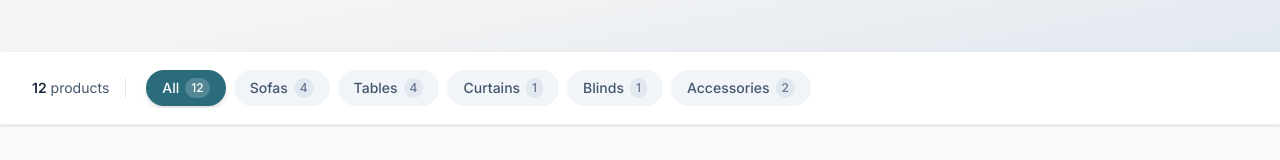
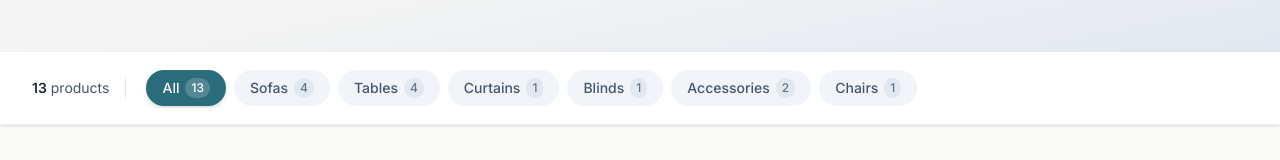
Before and after one commit to Subhas6033/furnitureSite, a React (Vite) app in the folder Client/: page /products in a window 1280 px wide. Shown: the part 236-396 px from the top of the page. Built offline with nearby package versions, Linux system fonts and the light colour scheme; no server answers.

Commit message:
update some ui and products

```diff
--- a/Client/src/Data/categories.js
+++ b/Client/src/Data/categories.js
@@ -12,15 +12,17 @@
  */
 const categoryImages = {
   Sofas:
-    "https://images.unsplash.com/photo-1555041469-a586c61ea9bc?q=80&w=800&auto=format&fit=crop",
+    "https://res.cloudinary.com/developersubhas/image/upload/v1783531007/sofa_ym5twc.png",
   Tables:
-    "https://images.unsplash.com/photo-1617806118233-18e1de247200?q=80&w=800&auto=format&fit=crop",
+    "https://res.cloudinary.com/developersubhas/image/upload/v1783418532/centerTableDetails_gdijci.png",
   Curtains:
     "https://res.cloudinary.com/developersubhas/image/upload/v1783416968/curtainsDetail_jaqeuz.png",
   Blinds:
     "https://res.cloudinary.com/developersubhas/image/upload/v1783417279/blindsDetails_qm3znn.png",
   Accessories:
-    "https://images.unsplash.com/photo-1550226891-ef816aed4a98?q=80&w=800&auto=format&fit=crop",
+    "https://res.cloudinary.com/developersubhas/image/upload/v1783416508/ottomansFront_ekeyqx.png",
+  Chairs:
+    "https://res.cloudinary.com/developersubhas/image/upload/v1783531290/chairs_ptwlmq.png",
 };
 
 /**
--- a/Client/src/Data/products.js
+++ b/Client/src/Data/products.js
@@ -60,26 +60,41 @@
   ],
   curtains: [
     "https://res.cloudinary.com/developersubhas/image/upload/v1783416968/curtainsDetail_jaqeuz.png",
+    "https://res.cloudinary.com/developersubhas/image/upload/v1783535031/file_000000008bf471fab248a57df9213db5_isfuq2.png",
     "https://res.cloudinary.com/developersubhas/image/upload/v1783417038/curtainsSide_alq7nr.jpg",
-    "https://res.cloudinary.com/developersubhas/image/upload/v1783424028/curtaneTwo_snwhml.jpg",
     "https://res.cloudinary.com/developersubhas/image/upload/v1783417219/curtainsDetail_tt9boa.jpg",
-    "https://res.cloudinary.com/developersubhas/image/upload/v1783424029/curtaneFour_l42kwn.jpg",
     "https://res.cloudinary.com/developersubhas/image/upload/v1783424029/curtaneThree_glnwbi.jpg",
-    "https://res.cloudinary.com/developersubhas/image/upload/v1783424029/curtainOne_ejqss1.jpg",
   ],
   blinds: [
     "https://res.cloudinary.com/developersubhas/image/upload/v1783417279/blindsDetails_qm3znn.png",
+    "https://res.cloudinary.com/developersubhas/image/upload/v1783534355/blinds_qj0gjr.png",
+    "https://res.cloudinary.com/developersubhas/image/upload/v1783534466/blindsD_uaetvp.png",
+    "https://res.cloudinary.com/developersubhas/image/upload/v1783534509/file_00000000d8d071fa8bd9efae08a522eb_ufdfnt.png",
+    "https://res.cloudinary.com/developersubhas/image/upload/v1783534557/f_grei3u.png",
+    "https://res.cloudinary.com/developersubhas/image/upload/v1783534623/d_yagttf.png",
+    "https://res.cloudinary.com/developersubhas/image/upload/v1783424029/curtainOne_ejqss1.jpg",
+    "https://res.cloudinary.com/developersubhas/image/upload/v1783424028/curtaneTwo_snwhml.jpg",
+    "https://res.cloudinary.com/developersubhas/image/upload/v1783424029/curtaneFour_l42kwn.jpg",
   ],
   poufs: [
-    "https://images.unsplash.com/photo-1618221195710-dd6b41faaea6?q=80&w=800&auto=format&fit=crop",
-    "https://images.unsplash.com/photo-1763616828225-95befdfddc0c?q=80&w=800&auto=format&fit=crop",
-    "https://images.unsplash.com/photo-1555041469-a586c61ea9bc?q=80&w=800&auto=format&fit=crop",
-    "https://images.unsplash.com/photo-1550226891-ef816aed4a98?q=80&w=800&auto=format&fit=crop",
+    "https://res.cloudinary.com/developersubhas/image/upload/v1783535389/file_00000000b1587207b6d594f740b09af8_uubekr.png",
+    "https://res.cloudinary.com/developersubhas/image/upload/v1783535387/file_00000000fcb871faabb70ae5df573911_gnuln0.png",
+    "https://res.cloudinary.com/developersubhas/image/upload/v1783535382/file_00000000ed3c7208aa2b962a678fa02d_zlufrk.png",
+    "https://res.cloudinary.com/developersubhas/image/upload/v1783535384/file_0000000005fc7207916b24e2a3718115_okut8n.png",
+    "https://res.cloudinary.com/developersubhas/image/upload/v1783535374/file_00000000537071fa9c612e715e71107e_suen45.png",
+    "https://res.cloudinary.com/developersubhas/image/upload/v1783535381/file_000000008a7c71f88f61c2577a861cf7_zbj42t.png",
+    "https://res.cloudinary.com/developersubhas/image/upload/v1783535386/file_00000000c78471fd8473a9bc571c7692_jnfqzf.png",
+    "https://res.cloudinary.com/developersubhas/image/upload/v1783535383/file_0000000008a472309e7656c451ccb24c_vsmr5m.png",
+    "https://res.cloudinary.com/developersubhas/image/upload/v1783535369/file_00000000630471fd9c84a02eb35e3ce1_rodxml.png",
   ],
   ottomans: [
     "https://res.cloudinary.com/developersubhas/image/upload/v1783416508/ottomansFront_ekeyqx.png",
+    "https://res.cloudinary.com/developersubhas/image/upload/v1783535676/file_00000000c35c71fa8d33b3be639a5f4d_nbalr4.png",
     "https://res.cloudinary.com/developersubhas/image/upload/v1783416607/ottomansSide_b8e17p.png",
     "https://res.cloudinary.com/developersubhas/image/upload/v1783424182/otto_gxlkoq.png",
+  ],
+  chairs: [
+    "https://res.cloudinary.com/developersubhas/image/upload/v1783531290/chairs_ptwlmq.png",
   ],
 };
 
@@ -128,6 +143,7 @@
     inStock: true,
     tag: "Best Seller",
     model3d: "sofa",
+    featured: true,
   },
   {
     id: "3-seater-sofa",
@@ -158,6 +174,7 @@
     inStock: true,
     tag: "Popular",
     model3d: "sofa",
+    featured: true,
   },
   {
     id: "2-seater-sofa",
@@ -247,6 +264,7 @@
     inStock: true,
     tag: null,
     model3d: "table",
+    featured: true,
   },
   {
     id: "wooden-top-centre-table",
@@ -368,6 +386,7 @@
     inStock: true,
     tag: "Complete Range",
     model3d: "curtain",
+    featured: true,
   },
   {
     id: "blinds",
@@ -398,6 +417,7 @@
     inStock: true,
     tag: "Trending",
     model3d: "blinds",
+    featured: true,
   },
   {
     id: "poufs",
@@ -458,6 +478,38 @@
     inStock: true,
     tag: "Versatile",
     model3d: "ottoman",
+    featured: true,
+  },
+  {
+    id: "premium-chairs",
+    name: "Chairs",
+    category: "Chairs",
+    price: 449,
+    originalPrice: 599,
+    images: productImages.chairs,
+    description:
+      "Stylish and versatile, our ottomans can be used as seating, footrests, or accent furniture. Choose from a wide range of fabrics, colours, and sizes to perfectly match your interiors.",
+    specifications: {
+      "Available Sizes": "Customizable",
+      Material: "Fabric/Leather",
+      "Fill Type": "High-density Foam",
+      Storage: "With/Without Storage",
+      "Delivery Time": "2-4 Weeks",
+      Warranty: "5 Years",
+    },
+    colors: [
+      { name: "Navy Blue", hex: "#000080" },
+      { name: "Emerald", hex: "#50C878" },
+      { name: "Camel", hex: "#C19A6B" },
+      { name: "Charcoal", hex: "#36454F" },
+      { name: "Ivory", hex: "#FFFFF0" },
+    ],
+    rating: 4.7,
+    reviews: 98,
+    inStock: true,
+    tag: "Versatile",
+    model3d: "ottoman",
+    featured: true,
   },
 ];
 
@@ -486,3 +538,11 @@
 export const getAllCategories = () => {
   return [...new Set(products.map((product) => product.category))];
 };
+
+/**
+ * Get featured products
+ * @returns {array} Array of featured products
+ */
+export const getFeaturedProducts = () => {
+  return products.filter((product) => product.featured === true);
+};
--- a/Client/src/Pages/About/About.jsx
+++ b/Client/src/Pages/About/About.jsx
@@ -351,6 +351,57 @@
         </div>
       </section>
 
+      {/* Video Section */}
+      <section className="py-20 md:py-28 bg-linear-to-br from-stone-50 via-slate-50 to-stone-100">
+        <div className="max-w-7xl mx-auto px-4 sm:px-6 lg:px-8">
+          <motion.div
+            className="text-center mb-12 md:mb-16"
+            initial="hidden"
+            whileInView="visible"
+            viewport={{ once: true, margin: "-100px" }}
+            variants={staggerContainer(0.1, 0.1)}
+          >
+            <motion.span
+              variants={fadeUp}
+              className="inline-block text-sm font-semibold tracking-[0.25em] uppercase text-brand-accent mb-4"
+            >
+              Our Craft in Action
+            </motion.span>
+            <motion.h2
+              variants={fadeUp}
+              className="text-3xl md:text-4xl lg:text-5xl font-serif text-slate-900 mb-5"
+            >
+              Watch Our Story Come to Life
+            </motion.h2>
+            <motion.p
+              variants={fadeUp}
+              className="text-slate-600 text-lg max-w-2xl mx-auto"
+            >
+              Experience the passion and precision that goes into every piece we
+              create.
+            </motion.p>
+          </motion.div>
+
+          <motion.div
+            initial={{ opacity: 0, y: 30 }}
+            whileInView={{ opacity: 1, y: 0 }}
+            viewport={{ once: true }}
+            transition={{ duration: 0.6 }}
+            className="relative rounded-3xl overflow-hidden shadow-2xl bg-slate-900"
+          >
+            <div className="relative pb-[56.25%] h-0">
+              <iframe
+                className="absolute top-0 left-0 w-full h-full"
+                src="./ENTITY.mp4"
+                title="Entity Furnitures - Crafting Comfort, Creating Legacy"
+                allow="accelerometer; autoplay; clipboard-write; encrypted-media; gyroscope; picture-in-picture; web-share"
+                allowFullScreen
+              />
+            </div>
+          </motion.div>
+        </div>
+      </section>
+
       {/* Values Section */}
       <section className="py-20 md:py-28 bg-linear-to-br from-stone-50 via-slate-50 to-stone-100">
         <div className="max-w-7xl mx-auto px-4 sm:px-6 lg:px-8">
--- a/Client/src/Pages/Contact/Contact.jsx
+++ b/Client/src/Pages/Contact/Contact.jsx
@@ -46,7 +46,8 @@
 const contactInfo = [
   {
     title: "Visit Our Showroom",
-    description: "123 Furniture Lane, Portland, OR 97201",
+    description:
+      "1st floor, Unit t: 13, 14 Ground Floor & Unit: 101 & 102, Bhawanipore 18, Ashutosh Mukherjee Rd, Jadubabur Bazar, Bhowanipore, Kolkata, West Bengal 700025",
     icon: (
       <svg
         className="w-6 h-6"
@@ -90,7 +91,7 @@
   },
   {
     title: "Email Us",
-    description: "hello@amaraandoak.com",
+    description: "entityfurniture2006@gmail.com",
     icon: (
       <svg
         className="w-6 h-6"
@@ -298,30 +299,19 @@
       </section>
 
       {/* Map Section */}
-      <section className="h-100 bg-slate-100 relative overflow-hidden">
-        <div className="absolute inset-0 flex items-center justify-center bg-slate-200">
-          <div className="text-center">
-            <svg
-              className="w-16 h-16 text-slate-400 mx-auto mb-4"
-              fill="none"
-              viewBox="0 0 24 24"
-              stroke="currentColor"
-            >
-              <path
-                strokeLinecap="round"
-                strokeLinejoin="round"
-                strokeWidth={1}
-                d="M17.657 16.657L13.414 20.9a1.998 1.998 0 01-2.827 0l-4.244-4.243a8 8 0 1111.314 0z"
-              />
-              <path
-                strokeLinecap="round"
-                strokeLinejoin="round"
-                strokeWidth={1}
-                d="M15 11a3 3 0 11-6 0 3 3 0 016 0z"
-              />
-            </svg>
-            <p className="text-slate-500">Interactive map coming soon</p>
-          </div>
+      <section className="py-0 bg-slate-100">
+        <div className="w-full h-112.5 md:h-125">
+          <iframe
+            src="https://www.google.com/maps/embed?pb=!1m18!1m12!1m3!1d3685.146509310262!2d88.34352947517337!3d22.5361838795176!2m3!1f0!2f0!3f0!3m2!1i1024!2i768!4f13.1!3m3!1m2!1s0x3a02773f02dba4c1%3A0x1aaf990d5c689c57!2sEntity%20Furniture!5e0!3m2!1sen!2sin!4v1783532619330!5m2!1sen!2sin"
+            width="100%"
+            height="100%"
+            style={{ border: 0 }}
+            allowFullScreen=""
+            loading="lazy"
+            referrerPolicy="strict-origin-when-cross-origin"
+            title="Entity Furniture Location"
+            className="w-full h-full"
+          />
         </div>
       </section>
 
--- a/Client/src/Pages/Home/FeaturedProducts.jsx
+++ b/Client/src/Pages/Home/FeaturedProducts.jsx
@@ -2,12 +2,13 @@
 import { useNavigate } from "react-router-dom";
 import { useRef } from "react";
 import { staggerContainer, fadeUp } from "../../Animations/Animations";
-import { products } from "../../Data/products";
+import { products, getFeaturedProducts } from "../../Data/products";
 
 const FeaturedProducts = () => {
   const navigate = useNavigate();
   const sectionRef = useRef(null);
   const isInView = useInView(sectionRef, { once: true, margin: "-100px" });
+  const featuredProducts = getFeaturedProducts();
 
   const handleProductClick = (productId) => {
     navigate(`/product/${productId}`);
@@ -77,7 +78,7 @@
           viewport={{ once: true }}
           variants={staggerContainer(0.1, 0.1)}
         >
-          {products.map((product, index) => (
+          {featuredProducts.map((product, index) => (
             <motion.div
               key={product.id}
               variants={fadeUp}
--- a/Client/src/Pages/ProductDetails/ProductDetails.jsx
+++ b/Client/src/Pages/ProductDetails/ProductDetails.jsx
@@ -20,6 +20,9 @@
   // Get all product images as a flat array
   const productImagesArray = product?.images?.filter(img => img && img.trim() !== "") || [];
   const [activeIndex, setActiveIndex] = useState(0);
+  const [selectedColor, setSelectedColor] = useState(
+    product?.colors?.[0] || null
+  );
 
   // Redirect to home if product not found
   if (!product) {
```
